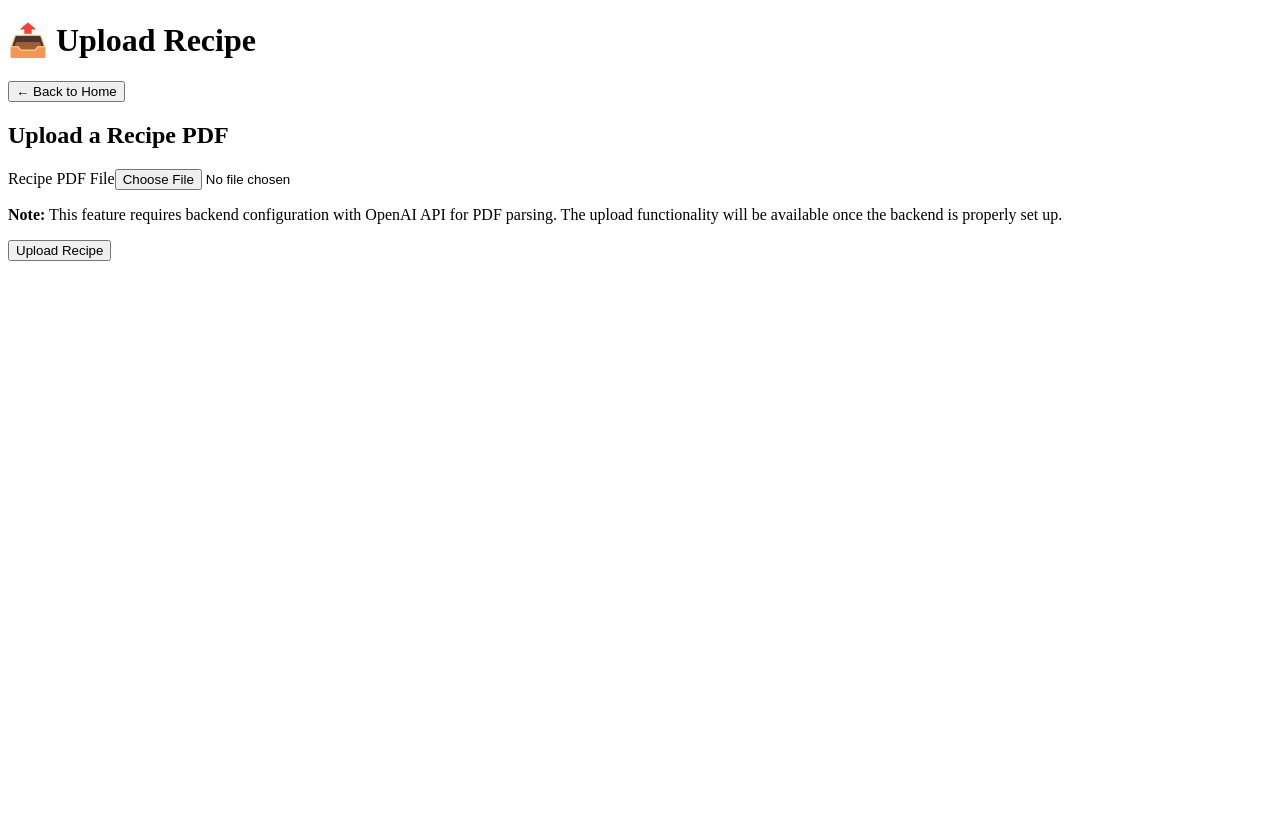
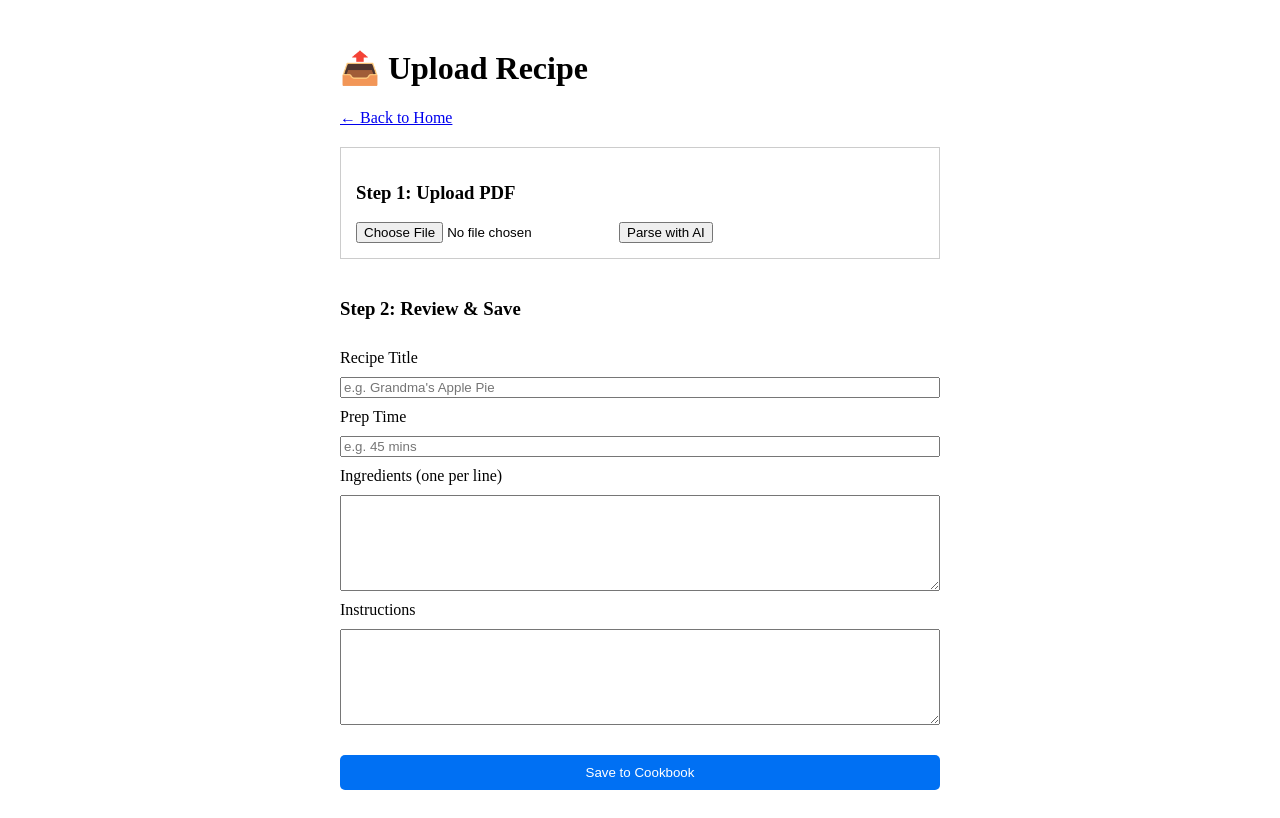
Before and after one commit to rwilliamspbg-ops/My-Recipes, a Next.js app: page /upload in a window 1280 px wide. Built offline with nearby package versions, Linux system fonts and the light colour scheme.

Commit message:
Update upload.js

```diff
--- a/pages/upload.js
+++ b/pages/upload.js
@@ -1,15 +1,20 @@
 import { useState } from 'react';
 import Link from 'next/link';
-import Head from 'next/head';
 
-export default function Upload() {
+export default function UploadRecipe() {
   const [uploading, setUploading] = useState(false);
   const [message, setMessage] = useState('');
 
-const handleSubmit = async (e) => {
+  // State for parsed recipe data
+  const [title, setTitle] = useState('');
+  const [ingredients, setIngredients] = useState('');
+  const [instructions, setInstructions] = useState('');
+  const [prepTime, setPrepTime] = useState('');
+
+  const handleSubmit = async (e) => {
     e.preventDefault();
     setUploading(true);
-    setMessage('');
+    setMessage('Parsing PDF with AI...');
 
     const formData = new FormData(e.target);
     const file = formData.get('recipeFile');
@@ -18,96 +23,63 @@ const handleSubmit = async (e) => {
       const response = await fetch('/api/parse-recipe', {
         method: 'POST',
         body: file,
-        headers: {
-          'Content-Type': 'application/pdf',
-        },
+        headers: { 'Content-Type': 'application/pdf' },
       });
 
       if (!response.ok) throw new Error('Failed to parse recipe');
 
-      const recipeData = await response.json();
+      const data = await response.json();
 
-      // Update the UI message
-      setMessage('Recipe parsed successfully!');
+      // Auto-fill the form fields with parsed data
+      setTitle(data.title || '');
+      setIngredients(Array.isArray(data.ingredients) ? data.ingredients.join('\n') : data.ingredients || '');
+      setInstructions(Array.isArray(data.instructions) ? data.instructions.join('\n') : data.instructions || '');
+      setPrepTime(data.prepTime || '');
 
-      // LOGIC TO INSERT: Use recipeData to update your form state here
-      // Example: setTitle(recipeData.title);
-
-      console.log('Parsed Data:', recipeData);
-    } catch (error) {
-      console.error(error);
-      setMessage('Error parsing PDF. Please try again.');
+      setMessage('Success! Please review the details below.');
+    } catch (_error) {
+      console.error(_error);
+      setMessage('Error parsing PDF. You can still enter details manually.');
     } finally {
       setUploading(false);
     }
   };
 
   return (
-    <>
-      <Head>
-        <title>Upload Recipe | My Recipe Cookbook</title>
-      </Head>
+    <div style={{ padding: '20px', maxWidth: '600px', margin: '0 auto' }}>
+      <h1>📤 Upload Recipe</h1>
+      <Link href="/">← Back to Home</Link>
 
-      <div className="min-h-screen bg-gradient-to-br from-orange-50 via-pink-50 to-purple-50">
-        {/* Header */}
-        <header className="bg-white shadow-md">
-          <div className="max-w-4xl mx-auto px-4 py-6 sm:px-6 lg:px-8">
-            <div className="flex items-center justify-between">
-              <h1 className="text-3xl font-bold bg-gradient-to-r from-orange-500 to-pink-500 bg-clip-text text-transparent">
-                📤 Upload Recipe
-              </h1>
-              <Link href="/">
-                <button className="px-4 py-2 text-gray-600 hover:text-gray-800 font-semibold">
-                  ← Back to Home
-                </button>
-              </Link>
-            </div>
-          </div>
-        </header>
+      <form onSubmit={handleSubmit} style={{ marginTop: '20px' }}>
+        <div style={{ marginBottom: '20px', padding: '15px', border: '1px solid #ccc' }}>
+          <h3>Step 1: Upload PDF</h3>
+          <input type="file" name="recipeFile" accept="application/pdf" required />
+          <button type="submit" disabled={uploading} style={{ marginLeft: '10px' }}>
+            {uploading ? 'Processing...' : 'Parse with AI'}
+          </button>
+        </div>
 
-        {/* Main Content */}
-        <main className="max-w-2xl mx-auto px-4 py-12 sm:px-6 lg:px-8">
-          <div className="bg-white rounded-xl shadow-lg p-8">
-            <h2 className="text-2xl font-semibold text-gray-800 mb-6">Upload a Recipe PDF</h2>
+        {message && <p style={{ color: message.includes('Error') ? 'red' : 'green' }}>{message}</p>}
 
-            <form onSubmit={handleSubmit} className="space-y-6">
-              <div>
-                <label className="block text-sm font-medium text-gray-700 mb-2">
-                  Recipe PDF File
-                </label>
-                <input
-                  type="file"
-                  name="file"
-                  accept=".pdf"
-                  required
-                  className="w-full px-4 py-3 border-2 border-gray-300 rounded-lg focus:border-purple-500 focus:outline-none"
-                />
-              </div>
+        <div style={{ display: 'flex', flexDirection: 'column', gap: '10px' }}>
+          <h3>Step 2: Review & Save</h3>
+          <label>Recipe Title</label>
+          <input type="text" value={title} onChange={(e) => setTitle(e.target.value)} placeholder="e.g. Grandma's Apple Pie" />
 
-              <div className="bg-blue-50 border border-blue-200 rounded-lg p-4">
-                <p className="text-sm text-blue-800">
-                  <strong>Note:</strong> This feature requires backend configuration with OpenAI API for PDF parsing.
-                  The upload functionality will be available once the backend is properly set up.
-                </p>
-              </div>
+          <label>Prep Time</label>
+          <input type="text" value={prepTime} onChange={(e) => setPrepTime(e.target.value)} placeholder="e.g. 45 mins" />
 
-              <button
-                type="submit"
-                disabled={uploading}
-                className="w-full px-6 py-3 bg-gradient-to-r from-orange-500 to-pink-500 text-white font-semibold rounded-lg shadow-lg hover:shadow-xl transform hover:scale-105 transition-all duration-200 disabled:opacity-50 disabled:cursor-not-allowed"
-              >
-                {uploading ? 'Uploading...' : 'Upload Recipe'}
-              </button>
-            </form>
+          <label>Ingredients (one per line)</label>
+          <textarea rows="6" value={ingredients} onChange={(e) => setIngredients(e.target.value)} />
 
-            {message && (
-              <div className="mt-6 p-4 bg-yellow-50 border border-yellow-200 rounded-lg">
-                <p className="text-yellow-800">{message}</p>
-              </div>
-            )}
-          </div>
-        </main>
-      </div>
-    </>
+          <label>Instructions</label>
+          <textarea rows="6" value={instructions} onChange={(e) => setInstructions(e.target.value)} />
+
+          <button type="button" onClick={() => alert('Save to DB logic goes here!')} style={{ marginTop: '20px', padding: '10px', background: '#0070f3', color: 'white', border: 'none', borderRadius: '5px' }}>
+            Save to Cookbook
+          </button>
+        </div>
+      </form>
+    </div>
   );
 }
```
